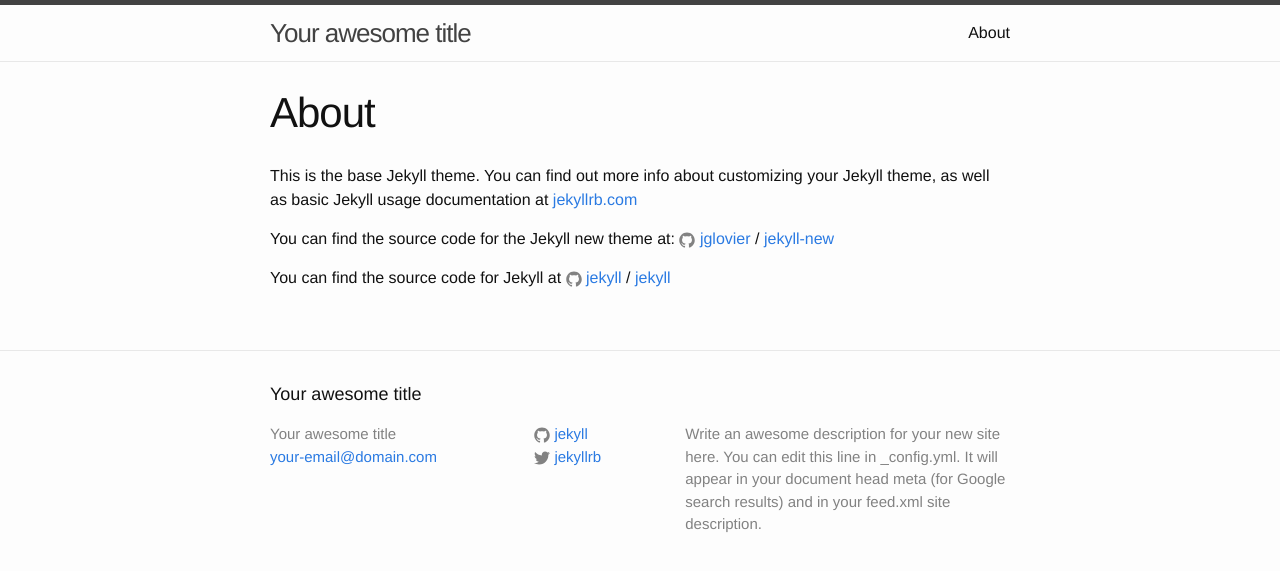
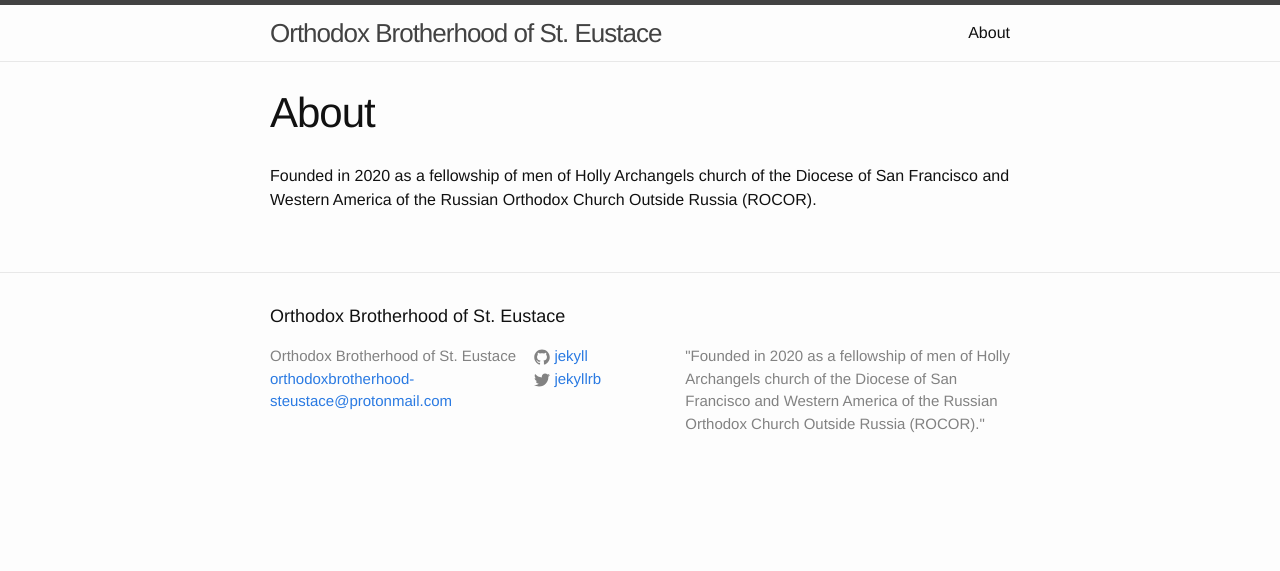
Before and after one commit to steustace/orthodoxbrotherhood-steustace.github.io, a Jekyll site: the page built from about.md, in a window 1280 px wide. Shown: the top 571 px of the page. Built offline with Jekyll 4.4.1, drawn with Linux system fonts in a browser that asks for light colours.

Commit message:
add some basicchanges

```diff
--- a/_config.yml
+++ b/_config.yml
@@ -6,14 +6,12 @@
 # 'jekyll serve'. If you change this file, please restart the server process.
 
 # Site settings
-title: Your awesome title
-email: your-email@domain.com
+title: Orthodox Brotherhood of St. Eustace
+email: orthodoxbrotherhood-steustace@protonmail.com
 description: > # this means to ignore newlines until "baseurl:"
-  Write an awesome description for your new site here. You can edit this
-  line in _config.yml. It will appear in your document head meta (for
-  Google search results) and in your feed.xml site description.
+  "Founded in 2020 as a fellowship of men of Holly Archangels church of the Diocese of San Francisco and Western America of the Russian Orthodox Church Outside Russia (ROCOR)."
 baseurl: "" # the subpath of your site, e.g. /blog
-url: "http://yourdomain.com" # the base hostname & protocol for your site
+url: "http://orthodoxbrotherhood-steustace.github.io" # the base hostname & protocol for your site
 twitter_username: jekyllrb
 github_username:  jekyll
 
--- a/_posts/2021-01-04-welcome-to-jekyll.markdown
+++ b/_posts/2021-01-04-welcome-to-jekyll.markdown
@@ -1,6 +1,6 @@
 ---
 layout: post
-title:  "Welcome to Jekyll!"
+title:  "Welcome to Our Website!"
 date:   2021-01-04 13:02:50 -0700
 categories: jekyll update
 ---
--- a/about.md
+++ b/about.md
@@ -4,12 +4,12 @@
 permalink: /about/
 ---
 
-This is the base Jekyll theme. You can find out more info about customizing your Jekyll theme, as well as basic Jekyll usage documentation at [jekyllrb.com](http://jekyllrb.com/)
+Founded in 2020 as a fellowship of men of Holly Archangels church of the Diocese of San Francisco and Western America of the Russian Orthodox Church Outside Russia (ROCOR).
 
-You can find the source code for the Jekyll new theme at:
+<!-- You can find the source code for the Jekyll new theme at:
 {% include icon-github.html username="jglovier" %} /
 [jekyll-new](https://github.com/jglovier/jekyll-new)
 
 You can find the source code for Jekyll at
 {% include icon-github.html username="jekyll" %} /
-[jekyll](https://github.com/jekyll/jekyll)
+[jekyll](https://github.com/jekyll/jekyll) -->
```
Also changed, not shown: 9 other files.
